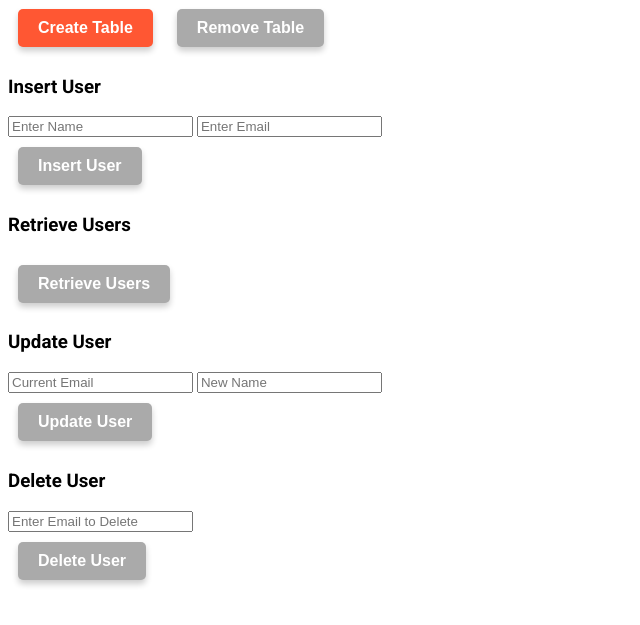
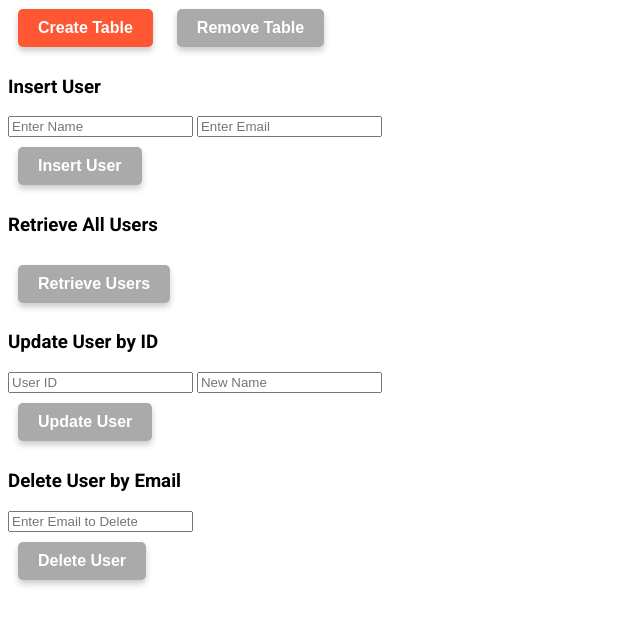
Before and after one commit to han-nwin/study-group-matcher, a PHP site: page /home.php in a window 1280 px wide. Shown: the part 131-756 px from the top of the page, without its empty margins (0-640 px from the left). Run offline with PHP 8.4, Linux system fonts and the light colour scheme.

Commit message:
update user name by id

```diff
--- a/home.php
+++ b/home.php
@@ -78,15 +78,15 @@ if ($_SERVER["REQUEST_METHOD"] == "POST") {
         }
     } elseif (isset($_POST["update_user"])) {
         $newName = $_POST["new_name"];
-        $oldEmail = $_POST["old_email"];
+        $id = $_POST["id"];
 
         // Use prepared statement
-        $stmt = $conn->prepare("UPDATE $tablename SET name=? WHERE email=?");
-        $stmt->bind_param("ss", $newName, $oldEmail);
+        $stmt = $conn->prepare("UPDATE $tablename SET name=? WHERE ID=?");
+        $stmt->bind_param("ss", $newName, $id);
         if ($stmt->execute() && $stmt->affected_rows > 0) {
             echo "<p style='color: green;'>User updated successfully!</p>";
         } else {
-            echo "<p style='color: red;'>No user found with that email. Update failed.</p>";
+            echo "<p style='color: red;'>No user found with that id. Update failed.</p>";
         }
         $stmt->close();
     } elseif (isset($_POST["delete_user"])) {
@@ -140,19 +140,19 @@ $conn->close();
         <button type="submit" name="insert_user" <?php echo $tableExists ? '' : 'disabled'; ?>>Insert User</button>
     </form>
 
-    <h3>Retrieve Users</h3>
+    <h3>Retrieve All Users</h3>
     <form method="post">
         <button type="submit" name="retrieve_users" <?php echo $tableExists ? '' : 'disabled'; ?>>Retrieve Users</button>
     </form>
 
-    <h3>Update User</h3>
+    <h3>Update User by ID</h3>
     <form method="post">
-        <input type="email" name="old_email" placeholder="Current Email" required>
+        <input type="text" name="id" placeholder="User ID" required>
         <input type="text" name="new_name" placeholder="New Name" required> </br>
         <button type="submit" name="update_user" <?php echo $tableExists ? '' : 'disabled'; ?>>Update User</button>
     </form>
 
-    <h3>Delete User</h3>
+    <h3>Delete User by Email</h3>
     <form method="post">
         <input type="email" name="delete_email" placeholder="Enter Email to Delete" required> </br>
         <button type="submit" name="delete_user" <?php echo $tableExists ? '' : 'disabled'; ?>>Delete User</button>
```
